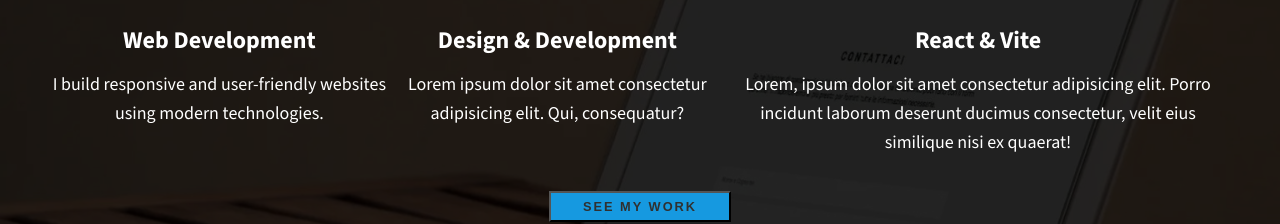
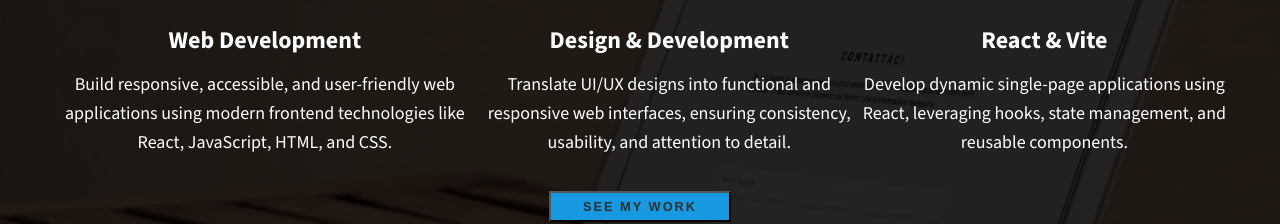
Before and after one commit to tyang019/tyang_portfolio_React, a React (Vite) app: page /about in a window 1280 px wide. Shown: the part 552-776 px from the top of the page. Built offline with nearby package versions, Linux system fonts and the light colour scheme.

Commit message:
Initialized english descriptions to Services.jsx

```diff
--- a/components/Services.jsx
+++ b/components/Services.jsx
@@ -6,15 +6,15 @@ export default function Services() {
         <div className="services">
           <div className="service">
             <h3 className="service__title">Web Development</h3>
-            <p className="service__description">I build responsive and user-friendly websites using modern technologies.</p>
+            <p className="service__description">Build responsive, accessible, and user-friendly web applications using modern frontend technologies like React, JavaScript, HTML, and CSS.</p>
           </div>
           <div className="service">
             <h3 className="service__title">Design & Development</h3>
-            <p className="service__description">Lorem ipsum dolor sit amet consectetur adipisicing elit. Qui, consequatur?</p>
+            <p className="service__description">Translate UI/UX designs into functional and responsive web interfaces, ensuring consistency, usability, and attention to detail.</p>
           </div>
           <div className="service">
             <h3 className="service__title">React & Vite</h3>
-            <p className="service__description">Lorem, ipsum dolor sit amet consectetur adipisicing elit. Porro incidunt laborum deserunt ducimus consectetur, velit eius similique nisi ex quaerat!</p>
+            <p className="service__description">Develop dynamic single-page applications using React, leveraging hooks, state management, and reusable components.</p>
           </div>
         </div>
 
--- a/styles/index.css
+++ b/styles/index.css
@@ -251,7 +251,12 @@ nav {display: none;}
   transition: transform 750ms cubic-bezier (.5, 0, .5, 1),
   opacity 250ms linear;
 }
-.portfolio__img:hover {
+.portfolio__item:focus {
+  position: relative;
+  z-index: 2;
+}
+.portfolio__img:hover,
+.portfolio__item:focus .portfolio__img {
   transform: scale(1.2);
   opacity: .5;
 }
```
